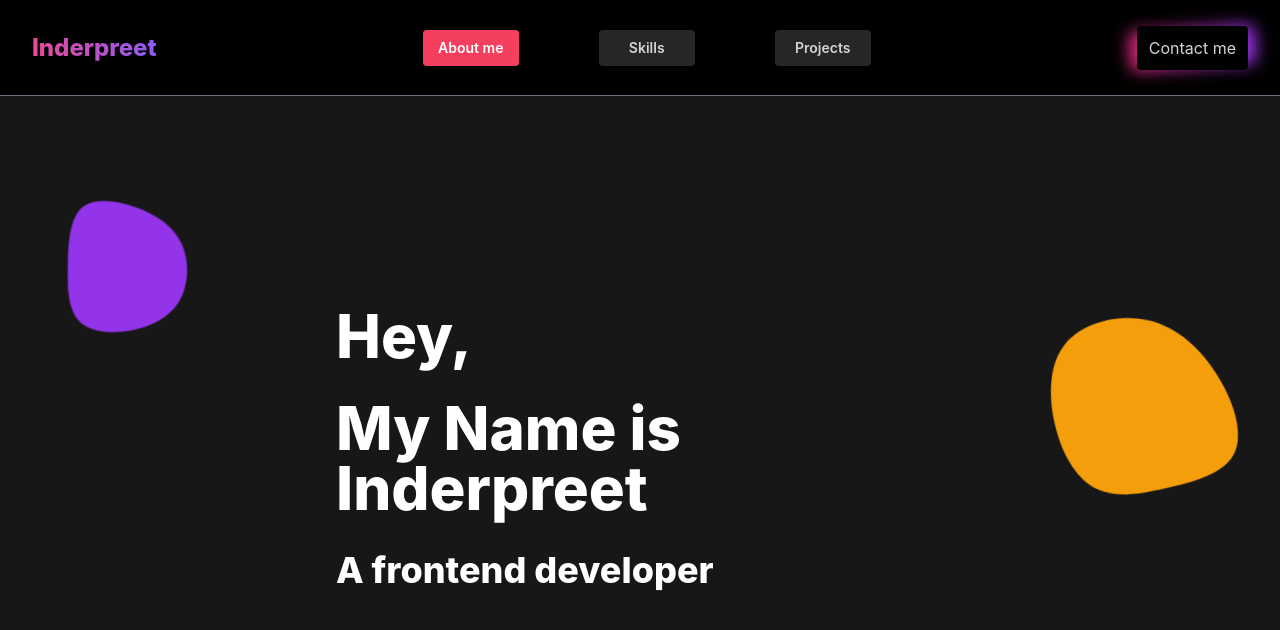
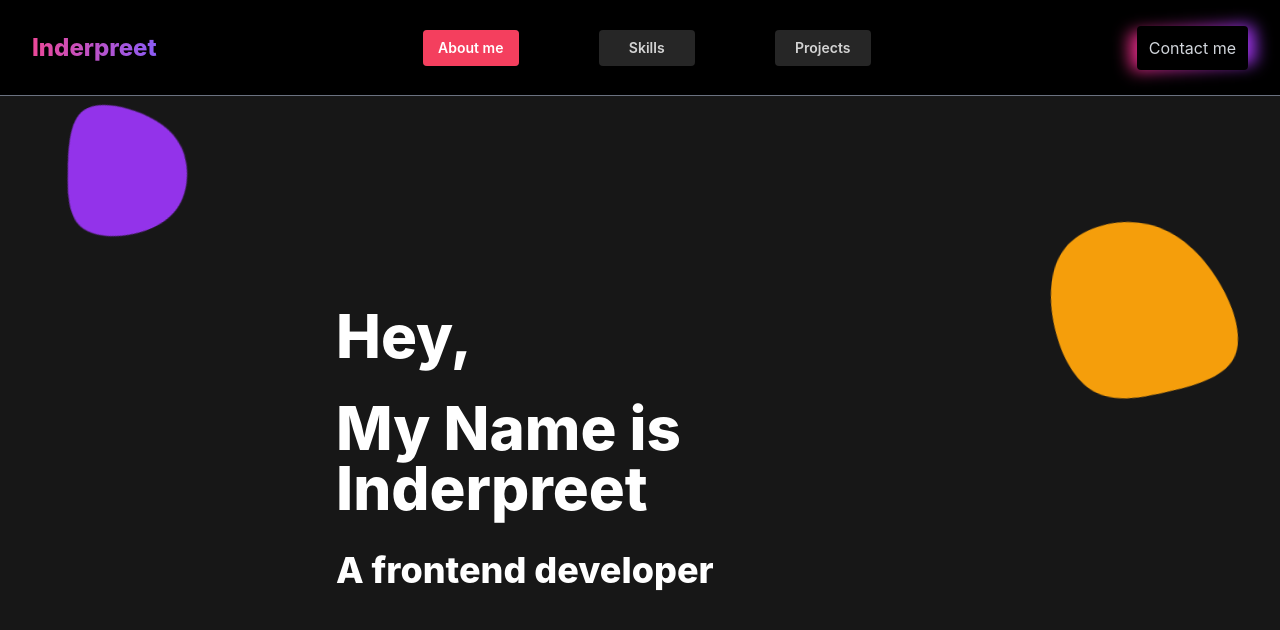
Before and after one commit to Inderpreet-React/portfolio, a React (Create React App) app: page / in a window 1280 px wide. Shown: the top 630 px of the page. Built offline with nearby package versions, Linux system fonts and the light colour scheme.

Commit message:
fixed height bug AnimatePresence

```diff
--- a/src/components/AboutMe.js
+++ b/src/components/AboutMe.js
@@ -1,10 +1,16 @@
 import React from "react";
 import PurpleBlob from "./PurpleBlob";
 import YellowBlob from "./YellowBlob";
+import { motion } from "framer-motion";
 
 export default function AboutMe() {
 	return (
-		<div className="relative mt-24 flex flex-grow flex-col overflow-hidden bg-neutral-900 text-white">
+		<motion.div
+			initial={{ opacity: 0 }}
+			animate={{ opacity: 1 }}
+			exit={{ opacity: 0 }}
+		>
+			<div className="relative flex h-screen flex-col bg-neutral-900 pt-24 text-white">
 				<div className="relative flex h-full w-full flex-col items-center justify-center gap-8 p-4 md:p-8">
 					<h1 className="w-full text-left text-6xl font-extrabold md:w-1/2">
 						Hey,
@@ -19,5 +25,6 @@ export default function AboutMe() {
 				<PurpleBlob />
 				<YellowBlob />
 			</div>
+		</motion.div>
 	);
 }
--- a/src/components/ContactMe.js
+++ b/src/components/ContactMe.js
@@ -1,10 +1,16 @@
 import React from "react";
 import GithubIcon from "../images/GithubIcon";
 import LinkedInIcon from "../images/LinkedInIcon";
+import { motion } from "framer-motion";
 
 export default function ContactMe() {
 	return (
-		<div className="flex h-screen w-full flex-col bg-neutral-900 p-4 pt-24 text-white md:p-8 md:pt-24">
+		<motion.div
+			initial={{ opacity: 0 }}
+			animate={{ opacity: 1 }}
+			exit={{ opacity: 0 }}
+		>
+			<div className="flex h-screen w-full flex-col bg-neutral-900 p-4 pt-24 text-white md:p-8  md:pt-24">
 				<h1 className="mt-2 text-4xl font-extrabold underline underline-offset-8">
 					Contact me
 				</h1>
@@ -81,5 +87,6 @@ export default function ContactMe() {
 					</div>
 				</div>
 			</div>
+		</motion.div>
 	);
 }
--- a/src/components/Projects.js
+++ b/src/components/Projects.js
@@ -3,9 +3,15 @@ import {
 	ChevronDoubleLeftIcon,
 	ChevronDoubleRightIcon,
 } from "@heroicons/react/24/outline";
+import { motion } from "framer-motion";
 
 export default function Projects() {
 	return (
+		<motion.div
+			initial={{ opacity: 0 }}
+			animate={{ opacity: 1 }}
+			exit={{ opacity: 0 }}
+		>
 			<div className="flex h-screen w-full flex-col gap-4 bg-neutral-800 p-4 pt-24 text-white md:p-8 md:pt-24">
 				<h1 className="mt-2 text-4xl font-extrabold underline underline-offset-8">
 					Projects
@@ -23,5 +29,6 @@ export default function Projects() {
 					</div>
 				</div>
 			</div>
+		</motion.div>
 	);
 }
--- a/src/index.css
+++ b/src/index.css
@@ -4,6 +4,7 @@
 
 body {
 	margin: 0;
+	background-color: black;
 	font-family: -apple-system, BlinkMacSystemFont, "Segoe UI", "Roboto", "Oxygen",
 		"Ubuntu", "Cantarell", "Fira Sans", "Droid Sans", "Helvetica Neue",
 		sans-serif;
```
Lines whose indentation alone changed are shown as unchanged.
